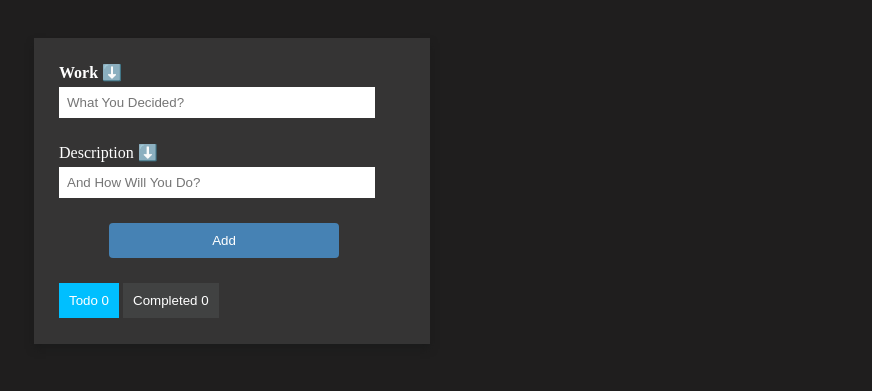
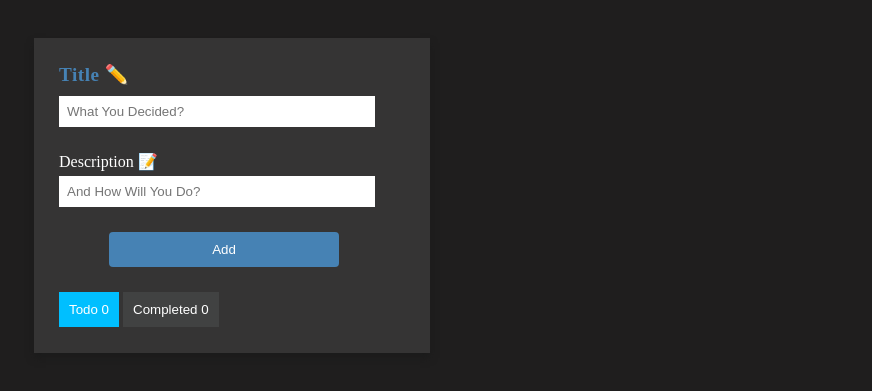
Before and after one commit to amShantanu/My-Todos, a website built with Vite: page index.html in a window 1280 px wide. Shown: the part 77-468 px from the top of the page, without its empty margins (408-1280 px from the left). Built offline with nearby package versions, Linux system fonts and the light colour scheme.

Commit message:
Assistant checkpoint: Update title styles and text
Assistant generated file changes:
- style.css: Update title styles
- index.html: Update title text

---

User prompt:

fix the titles work and description

```diff
--- a/index.html
+++ b/index.html
@@ -16,11 +16,11 @@
       <div class="todo-wrapper">
         <div class="todo-input">
           <div class="todo-input-item">
-            <label>Work ⬇️</label>
+            <label>Title ✏️</label>
             <input type="text" placeholder="What You Decided?" />
           </div>
           <div className="todo-input-item">
-            <label class="group2">Description ⬇️</label>
+            <label class="group2">Description 📝</label>
             <input class="description" type="text" placeholder="And How Will You Do?" />
           </div>
           <div className="todo-input-item">
--- a/style.css
+++ b/style.css
@@ -86,7 +86,10 @@ h1 {
 
 .todo-input-item label {
   font-weight: bold;
-  margin-bottom: 5px;
+  margin-bottom: 10px;
+  font-size: 1.2rem;
+  color: steelblue;
+  letter-spacing: 0.5px;
 }
 
 .todo-input-item {
```
